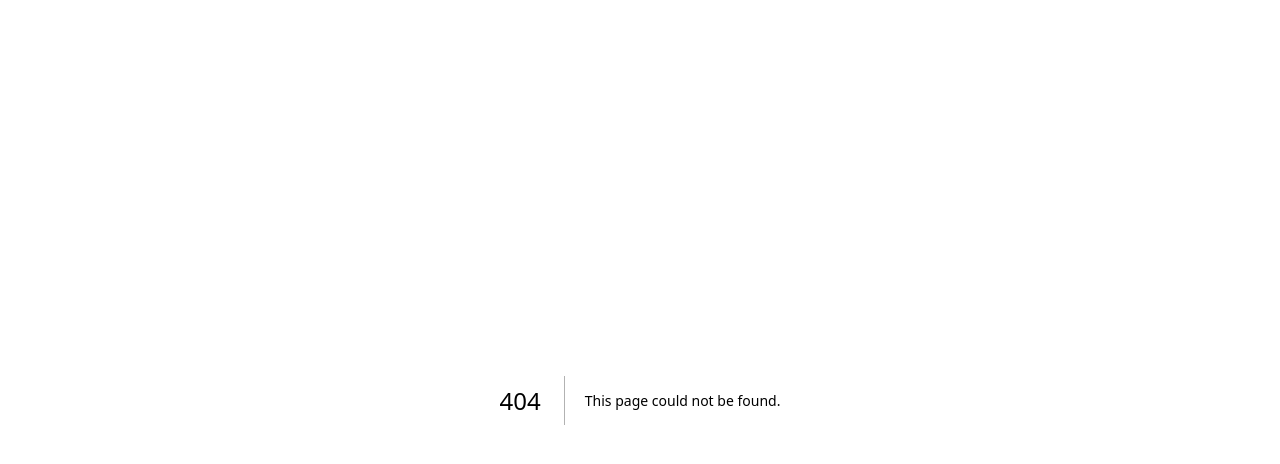
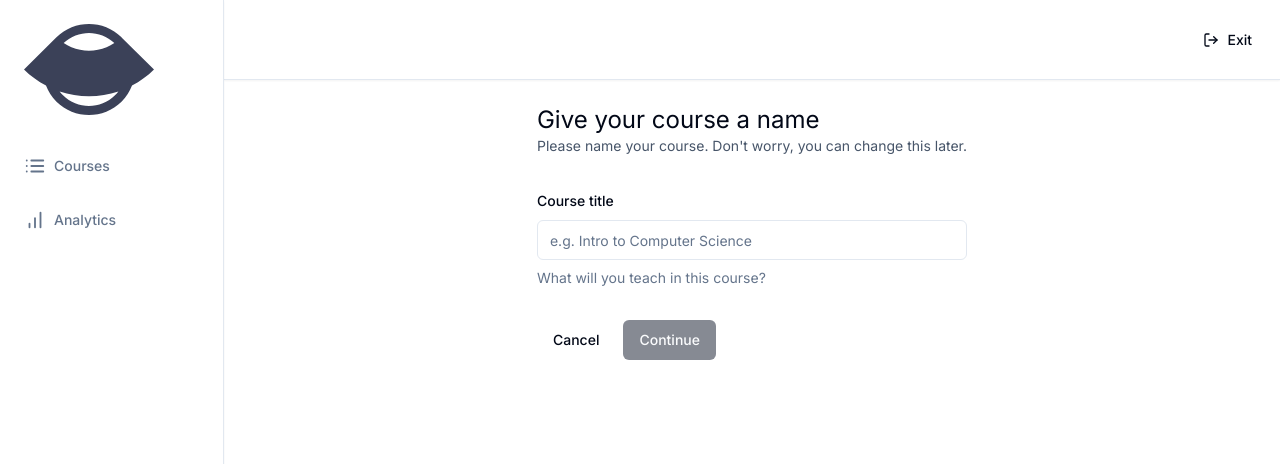
Before and after one commit to vasvalstan/my-udemy, a Next.js app: page /teacher/create in a window 1280 px wide. Before the commit this address had no page. Shown: the top 464 px of the page. Built offline with nearby package versions, Linux system fonts and the light colour scheme.

Commit message:
added hot toaster to course creation UI

```diff
--- a/app/(dashboard)/(routes)/teacher/courses/page.tsx
+++ b/app/(dashboard)/(routes)/teacher/courses/page.tsx
@@ -1,7 +1,12 @@
+import { Button } from "@/components/ui/button";
+import Link from "next/link";
+
 const CoursesPage = () => {
   return (
-    <div>
-      <h1>Courses Page</h1>
+    <div className="p-6">
+      <Link href="/teacher/create">
+        <Button>New Course</Button>
+      </Link>
     </div>
   );
 };
--- /dev/null
+++ b/app/(dashboard)/(routes)/teacher/create/page.tsx
@@ -0,0 +1,97 @@
+"use client";
+
+import * as z from "zod";
+import axios from "axios";
+import { zodResolver } from "@hookform/resolvers/zod";
+import { useForm } from "react-hook-form";
+import { useRouter } from "next/navigation";
+import Link from "next/link";
+
+import {
+  Form,
+  FormControl,
+  FormDescription,
+  FormField,
+  FormItem,
+  FormLabel,
+  FormMessage,
+} from "@/components/ui/form";
+import { Button } from "@/components/ui/button";
+import { Input } from "@/components/ui/input";
+import toast from "react-hot-toast";
+
+const formSchema = z.object({
+  title: z.string().min(1, "Title is required"),
+});
+
+const CreatePage = () => {
+  const router = useRouter();
+  const form = useForm<z.infer<typeof formSchema>>({
+    resolver: zodResolver(formSchema),
+    defaultValues: {
+      title: "",
+    },
+  });
+
+  const { isSubmitting, isValid } = form.formState;
+
+  const onSubmit = async (values: z.infer<typeof formSchema>) => {
+    try {
+      const response = await axios.post("/api/course", values);
+      router.push(`/teacher/courses/${response.data.id}`);
+    } catch (error) {
+      toast.error("Something went wrong");
+    }
+  };
+
+  return (
+    <div className="max-w-5xl mx-auto flex md:items-center md:justify-center h-full p-6">
+      <div>
+        <h1 className="text-2xl">Give your course a name</h1>
+        <p className="text-sm text-slate-600">
+          Please name your course. Don&apos;t worry, you can change this later.
+        </p>
+        <Form {...form}>
+          <form
+            onSubmit={form.handleSubmit(onSubmit)}
+            className="space-y-8 mt-8"
+          >
+            <FormField
+              control={form.control}
+              name="title"
+              render={({ field }) => (
+                <FormItem>
+                  <FormLabel>Course title</FormLabel>
+                  <FormControl>
+                    <Input
+                      disabled={isSubmitting}
+                      placeholder="e.g. Intro to Computer Science"
+                      {...field}
+                    />
+                  </FormControl>
+                  <FormDescription>
+                    What will you teach in this course?
+                  </FormDescription>
+                  <FormMessage />
+                </FormItem>
+              )}
+            />
+            <div className="flex items-center gap-x-2">
+              <Link href="/">
+                <Button type="button" variant="ghost">
+                  Cancel
+                </Button>
+              </Link>
+
+              <Button type="submit" disabled={!isValid || isSubmitting}>
+                Continue
+              </Button>
+            </div>
+          </form>
+        </Form>
+      </div>
+    </div>
+  );
+};
+
+export default CreatePage;
--- a/app/(dashboard)/layout.tsx
+++ b/app/(dashboard)/layout.tsx
@@ -1,7 +1,6 @@
 import { ReactNode } from "react"; // Import ReactNode type
 
 import { Sidebar } from "./_components/sidebar";
-import { SidebarRoutes } from "./_components/sidebar-routes";
 import { Navbar } from "./_components/navbar";
 
 const DashboardLayout = ({ children }: { children: ReactNode }) => {
--- a/app/layout.tsx
+++ b/app/layout.tsx
@@ -2,6 +2,7 @@
 import type { Metadata } from "next";
 import { Inter } from "next/font/google";
 import { ClerkProvider } from "@clerk/nextjs";
+import { ToastProvider } from "@/components/providers/toaster-provider";
 
 const inter = Inter({ subsets: ["latin"] });
 
@@ -18,7 +19,10 @@
   return (
     <ClerkProvider>
       <html lang="en">
-        <body className={inter.className}>{children}</body>
+        <body className={inter.className}>
+          <ToastProvider />
+          {children}
+        </body>
       </html>
     </ClerkProvider>
   );
--- /dev/null
+++ b/components/providers/toaster-provider.tsx
@@ -0,0 +1,6 @@
+"use client";
+import { Toaster } from "react-hot-toast";
+
+export const ToastProvider = () => {
+  return <Toaster />;
+};
--- /dev/null
+++ b/components/ui/form.tsx
@@ -0,0 +1,176 @@
+import * as React from "react"
+import * as LabelPrimitive from "@radix-ui/react-label"
+import { Slot } from "@radix-ui/react-slot"
+import {
+  Controller,
+  ControllerProps,
+  FieldPath,
+  FieldValues,
+  FormProvider,
+  useFormContext,
+} from "react-hook-form"
+
+import { cn } from "@/lib/utils"
+import { Label } from "@/components/ui/label"
+
+const Form = FormProvider
+
+type FormFieldContextValue<
+  TFieldValues extends FieldValues = FieldValues,
+  TName extends FieldPath<TFieldValues> = FieldPath<TFieldValues>
+> = {
+  name: TName
+}
+
+const FormFieldContext = React.createContext<FormFieldContextValue>(
+  {} as FormFieldContextValue
+)
+
+const FormField = <
+  TFieldValues extends FieldValues = FieldValues,
+  TName extends FieldPath<TFieldValues> = FieldPath<TFieldValues>
+>({
+  ...props
+}: ControllerProps<TFieldValues, TName>) => {
+  return (
+    <FormFieldContext.Provider value={{ name: props.name }}>
+      <Controller {...props} />
+    </FormFieldContext.Provider>
+  )
+}
+
+const useFormField = () => {
+  const fieldContext = React.useContext(FormFieldContext)
+  const itemContext = React.useContext(FormItemContext)
+  const { getFieldState, formState } = useFormContext()
+
+  const fieldState = getFieldState(fieldContext.name, formState)
+
+  if (!fieldContext) {
+    throw new Error("useFormField should be used within <FormField>")
+  }
+
+  const { id } = itemContext
+
+  return {
+    id,
+    name: fieldContext.name,
+    formItemId: `${id}-form-item`,
+    formDescriptionId: `${id}-form-item-description`,
+    formMessageId: `${id}-form-item-message`,
+    ...fieldState,
+  }
+}
+
+type FormItemContextValue = {
+  id: string
+}
+
+const FormItemContext = React.createContext<FormItemContextValue>(
+  {} as FormItemContextValue
+)
+
+const FormItem = React.forwardRef<
+  HTMLDivElement,
+  React.HTMLAttributes<HTMLDivElement>
+>(({ className, ...props }, ref) => {
+  const id = React.useId()
+
+  return (
+    <FormItemContext.Provider value={{ id }}>
+      <div ref={ref} className={cn("space-y-2", className)} {...props} />
+    </FormItemContext.Provider>
+  )
+})
+FormItem.displayName = "FormItem"
+
+const FormLabel = React.forwardRef<
+  React.ElementRef<typeof LabelPrimitive.Root>,
+  React.ComponentPropsWithoutRef<typeof LabelPrimitive.Root>
+>(({ className, ...props }, ref) => {
+  const { error, formItemId } = useFormField()
+
+  return (
+    <Label
+      ref={ref}
+      className={cn(error && "text-destructive", className)}
+      htmlFor={formItemId}
+      {...props}
+    />
+  )
+})
+FormLabel.displayName = "FormLabel"
+
+const FormControl = React.forwardRef<
+  React.ElementRef<typeof Slot>,
+  React.ComponentPropsWithoutRef<typeof Slot>
+>(({ ...props }, ref) => {
+  const { error, formItemId, formDescriptionId, formMessageId } = useFormField()
+
+  return (
+    <Slot
+      ref={ref}
+      id={formItemId}
+      aria-describedby={
+        !error
+          ? `${formDescriptionId}`
+          : `${formDescriptionId} ${formMessageId}`
+      }
+      aria-invalid={!!error}
+      {...props}
+    />
+  )
+})
+FormControl.displayName = "FormControl"
+
+const FormDescription = React.forwardRef<
+  HTMLParagraphElement,
+  React.HTMLAttributes<HTMLParagraphElement>
+>(({ className, ...props }, ref) => {
+  const { formDescriptionId } = useFormField()
+
+  return (
+    <p
+      ref={ref}
+      id={formDescriptionId}
+      className={cn("text-sm text-muted-foreground", className)}
+      {...props}
+    />
+  )
+})
+FormDescription.displayName = "FormDescription"
+
+const FormMessage = React.forwardRef<
+  HTMLParagraphElement,
+  React.HTMLAttributes<HTMLParagraphElement>
+>(({ className, children, ...props }, ref) => {
+  const { error, formMessageId } = useFormField()
+  const body = error ? String(error?.message) : children
+
+  if (!body) {
+    return null
+  }
+
+  return (
+    <p
+      ref={ref}
+      id={formMessageId}
+      className={cn("text-sm font-medium text-destructive", className)}
+      {...props}
+    >
+      {body}
+    </p>
+  )
+})
+FormMessage.displayName = "FormMessage"
+
+export {
+  useFormField,
+  Form,
+  FormItem,
+  FormLabel,
+  FormControl,
+  FormDescription,
+  FormMessage,
+  FormField,
+}
--- /dev/null
+++ b/components/ui/input.tsx
@@ -0,0 +1,25 @@
+import * as React from "react"
+
+import { cn } from "@/lib/utils"
+
+export interface InputProps
+  extends React.InputHTMLAttributes<HTMLInputElement> {}
+
+const Input = React.forwardRef<HTMLInputElement, InputProps>(
+  ({ className, type, ...props }, ref) => {
+    return (
+      <input
+        type={type}
+        className={cn(
+          "flex h-10 w-full rounded-md border border-input bg-background px-3 py-2 text-sm ring-offset-background file:border-0 file:bg-transparent file:text-sm file:font-medium placeholder:text-muted-foreground focus-visible:outline-none focus-visible:ring-2 focus-visible:ring-ring focus-visible:ring-offset-2 disabled:cursor-not-allowed disabled:opacity-50",
+          className
+        )}
+        ref={ref}
+        {...props}
+      />
+    )
+  }
+)
+Input.displayName = "Input"
+
+export { Input }
--- /dev/null
+++ b/components/ui/label.tsx
@@ -0,0 +1,26 @@
+"use client"
+
+import * as React from "react"
+import * as LabelPrimitive from "@radix-ui/react-label"
+import { cva, type VariantProps } from "class-variance-authority"
+
+import { cn } from "@/lib/utils"
+
+const labelVariants = cva(
+  "text-sm font-medium leading-none peer-disabled:cursor-not-allowed peer-disabled:opacity-70"
+)
+
+const Label = React.forwardRef<
+  React.ElementRef<typeof LabelPrimitive.Root>,
+  React.ComponentPropsWithoutRef<typeof LabelPrimitive.Root> &
+    VariantProps<typeof labelVariants>
+>(({ className, ...props }, ref) => (
+  <LabelPrimitive.Root
+    ref={ref}
+    className={cn(labelVariants(), className)}
+    {...props}
+  />
+))
+Label.displayName = LabelPrimitive.Root.displayName
+
+export { Label }
```
Also changed, not shown: package.json (+7 -1 lines), 1 other file (tests, documents, lock files or other folders).
